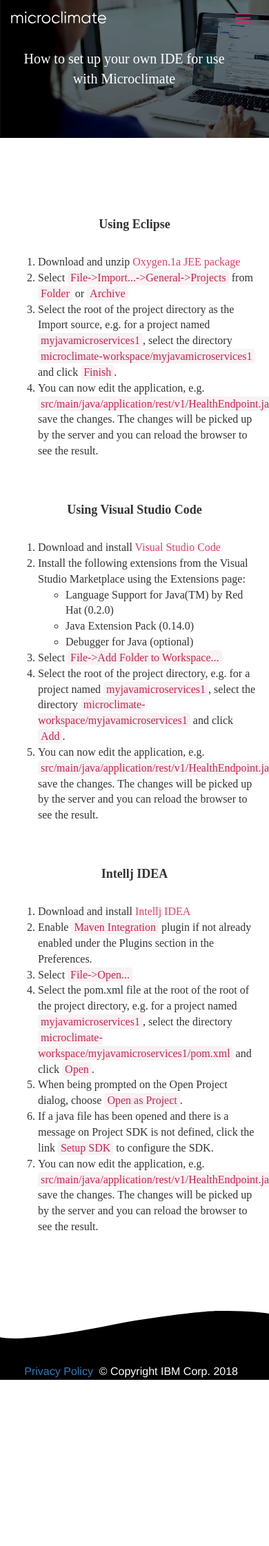
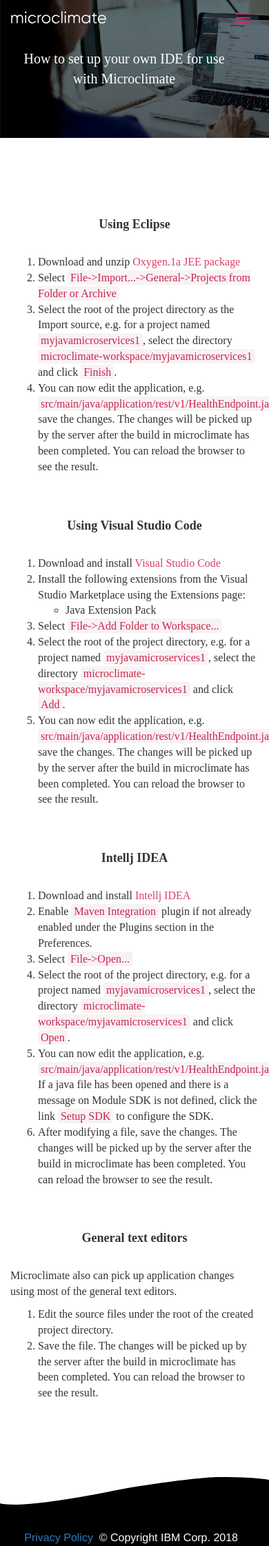
Before and after one commit to microclimate-dev2ops/microclimate-dev2ops.github.io, a Jekyll site: the page built from docPages/howToIDE.md, in a window 390 px wide. Shown: the whole page at 69% size. Built offline with Jekyll 4.4.1, drawn with Linux system fonts in a browser that asks for light colours; nearby versions of some CDN libraries; some web fonts are replaced; before the commit the page ends 2001 px from its top, so only the background shows below that.

Commit message:
update style and howtoide

```diff
--- a/css/styles.css
+++ b/css/styles.css
@@ -418,7 +418,7 @@
 	.header-intro {
 		margin-top: 65px;
 	}
-	.download-link, .download-link:visited, .download-link:active .download-link:focus
+	a.download-link, a.download-link:visited, a.download-link:active a.download-link:focus
 		{
 		font-size: 16px;
 		border-radius: 20px;
@@ -503,7 +503,7 @@
 		padding-left: 55px;
 		padding-right: 60px;
 	}
-	.download-link, .download-link:visited, .download-link:active .download-link:focus
+	a.download-link, a.download-link:visited, a.download-link:active a.download-link:focus
 		{
 		font-size: 15px;
 		border-radius: 15px;
@@ -623,7 +623,7 @@
 		text-align: center;
 		margin-top: 20px;
 	}
-	.download-link, .download-link:visited, .download-link:active .download-link:focus
+	a.download-link, a.download-link:visited, a.download-link:active a.download-link:focus
 		{
 		font-size: 10px;
 		border-radius: 12px;
@@ -696,7 +696,7 @@
 	.download-link-container {
 		margin-top: 20px;
 	}
-	.download-link, .download-link:visited, .download-link:active .download-link:focus
+	a.download-link, a.download-link:visited, a.download-link:active a.download-link:focus
 		{
 		width: 100px;
 	}
--- a/docPages/howToIDE.md
+++ b/docPages/howToIDE.md
@@ -9,27 +9,31 @@
 ## Using Eclipse
 
 1. Download and unzip [Oxygen.1a JEE package](https://www.eclipse.org/downloads/packages/eclipse-ide-java-ee-developers/oxygen1a)
-2. Select ``File->Import...->General->Projects`` from ``Folder`` or ``Archive``
+2. Select ``File->Import...->General->Projects from Folder or Archive``
 3. Select the root of the project directory as the Import source, e.g. for a project named ``myjavamicroservices1``, select the directory ``microclimate-workspace/myjavamicroservices1`` and click ``Finish``.
-4. You can now edit the application, e.g. ``src/main/java/application/rest/v1/HealthEndpoint.java``, save the changes. The changes will be picked up by the server and you can reload the browser to see the result.
+4. You can now edit the application, e.g. ``src/main/java/application/rest/v1/HealthEndpoint.java``, save the changes. The changes will be picked up by the server after the build in microclimate has been completed. You can reload the browser to see the result.
 
 ## Using Visual Studio Code
 
 1. Download and install [Visual Studio Code](https://code.visualstudio.com/download)
 2. Install the following extensions from the Visual Studio Marketplace using the Extensions page:
-   * Language Support for Java(TM) by Red Hat (0.2.0)
-   * Java Extension Pack (0.14.0)
-   * Debugger for Java (optional)
+   * Java Extension Pack
 3. Select ``File->Add Folder to Workspace...``
 4. Select the root of the project directory, e.g. for a project named ``myjavamicroservices1``, select the directory ``microclimate-workspace/myjavamicroservices1`` and click ``Add``.
-5. You can now edit the application, e.g. ``src/main/java/application/rest/v1/HealthEndpoint.java``, save the changes. The changes will be picked up by the server and you can reload the browser to see the result.
+5. You can now edit the application, e.g. ``src/main/java/application/rest/v1/HealthEndpoint.java``, save the changes. The changes will be picked up by the server after the build in microclimate has been completed. You can reload the browser to see the result.
 
 ## Intellj IDEA
 
 1. Download and install [Intellj IDEA](https://www.jetbrains.com/idea/download/)
 2. Enable ``Maven Integration`` plugin if not already enabled under the Plugins section in the Preferences.
 3. Select ``File->Open...``
-4. Select the pom.xml file at the root of the root of the project directory, e.g. for a project named ``myjavamicroservices1``, select the directory ``microclimate-workspace/myjavamicroservices1/pom.xml`` and click ``Open``.
-5. When being prompted on the Open Project dialog, choose ``Open as Project``.
-6. If a java file has been opened and there is a message on Project SDK is not defined, click the link ``Setup SDK`` to configure the SDK.
-7. You can now edit the application, e.g. ``src/main/java/application/rest/v1/HealthEndpoint.java``, save the changes. The changes will be picked up by the server and you can reload the browser to see the result.
+4. Select the root of the project directory, e.g. for a project named ``myjavamicroservices1``, select the directory ``microclimate-workspace/myjavamicroservices1`` and click ``Open``.
+5. You can now edit the application, e.g. ``src/main/java/application/rest/v1/HealthEndpoint.java``. If a java file has been opened and there is a message on Module SDK is not defined, click the link ``Setup SDK`` to configure the SDK.
+6. After modifying a file, save the changes. The changes will be picked up by the server after the build in microclimate has been completed. You can reload the browser to see the result.
+
+
+## General text editors
+
+Microclimate also can pick up application changes using most of the general text editors.
+1. Edit the source files under the root of the created project directory.
+2. Save the file. The changes will be picked up by the server after the build in microclimate has been completed. You can reload the browser to see the result.
```
